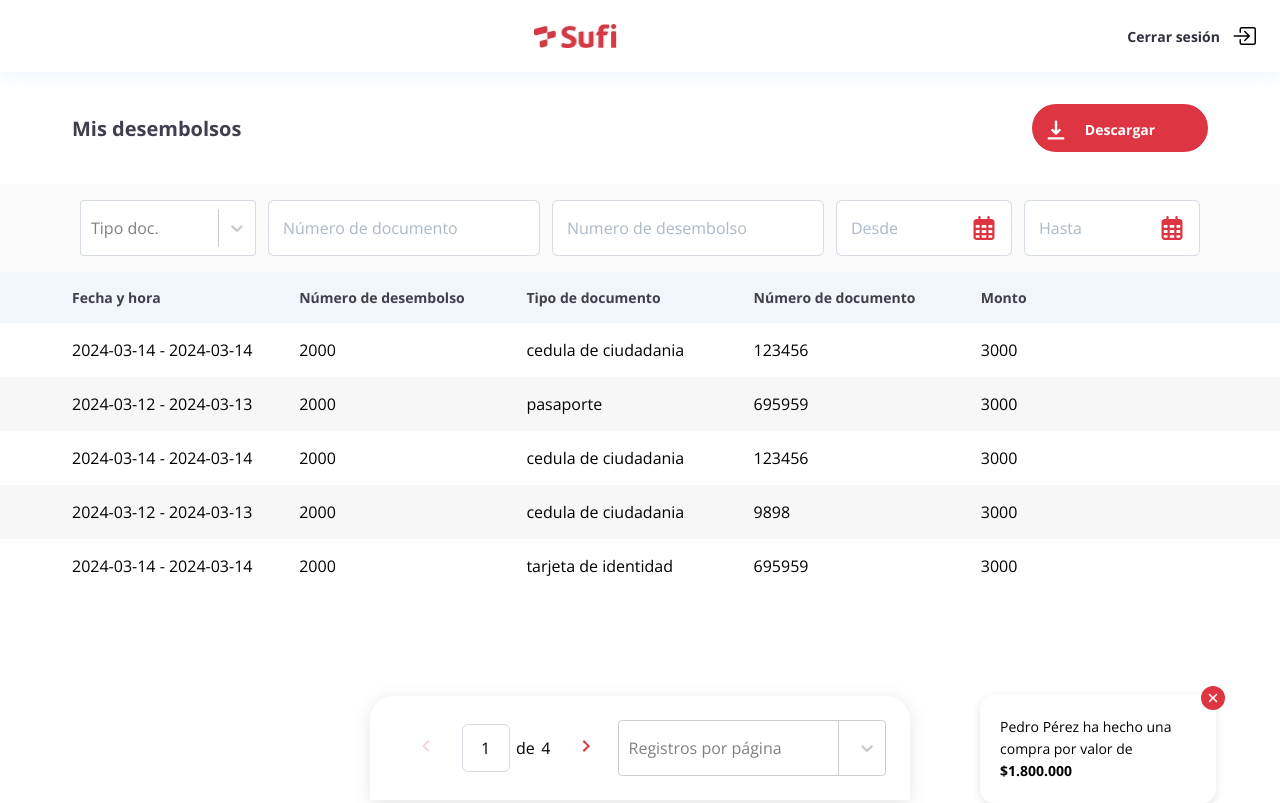
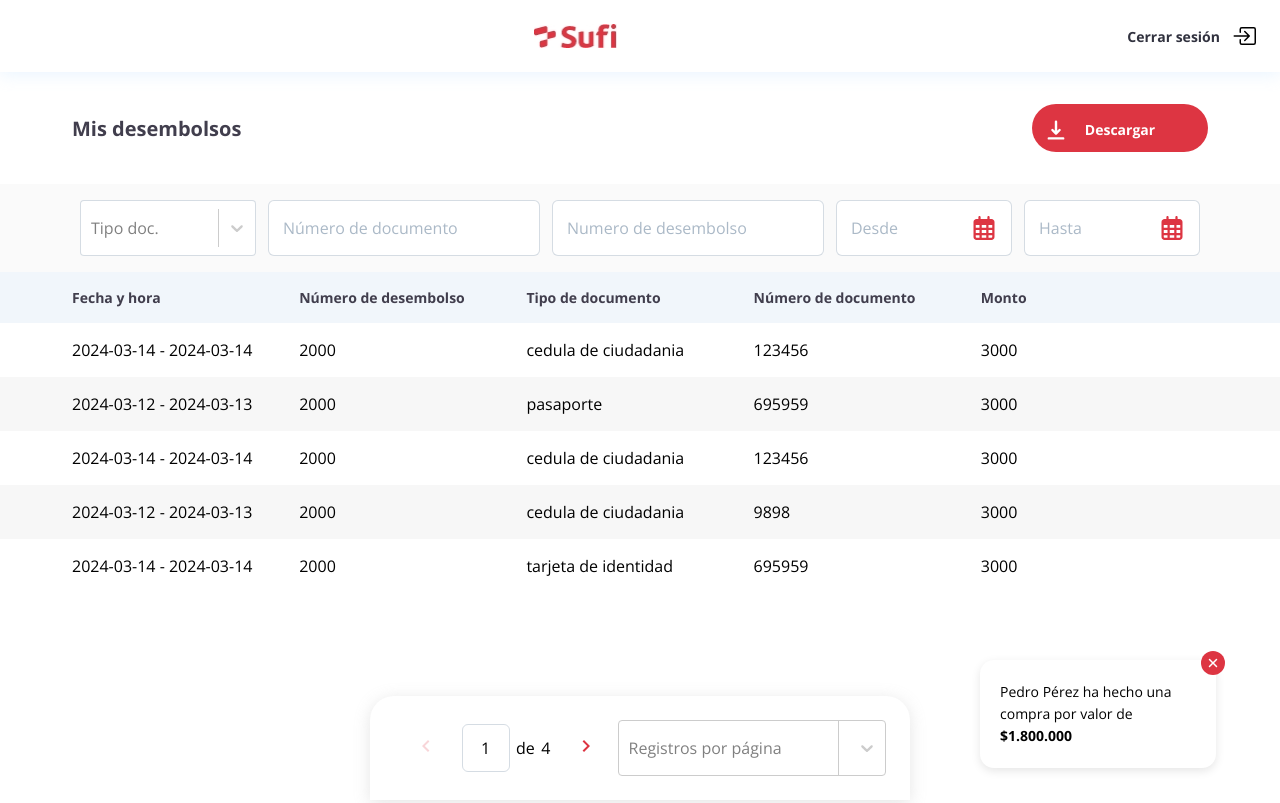
Before and after one commit to ALEXMENDOZ4/Prueba_aplicativo, a React (Vite) app: page /tabla in a window 1280 px wide. Built offline with nearby package versions, Linux system fonts and the light colour scheme; sample sign-in values are in the browser's storage; the HTML template or start-up script is replaced by a standard one.

Commit message:
second commit

```diff
--- a/src/components/Tooltip/styles.ts
+++ b/src/components/Tooltip/styles.ts
@@ -14,9 +14,9 @@ const slideIn = keyframes`
 `;
 
 export const Tooltip = styled.div<{hide: boolean}>`
-    position: absolute;
+    position: fixed;
     right: 4rem;
-    bottom: -5rem;
+    bottom: 2rem;
     background-color: ${colors.white};
     box-shadow: 0px 3px 10px ${colors.colorGray5};
     border-radius: 14px;
--- a/src/pages/Table/styles.ts
+++ b/src/pages/Table/styles.ts
@@ -83,6 +83,9 @@ export const Table = styled.div`
 `;
 
 export const Titles = styled.div`
+  /* position: sticky;
+  top: 0; */
+  /* z-index: 1; */
   display: grid;
   grid-template-columns: 20% 20% 20% 20% 20%;
   background-color: ${colors.white2};
@@ -97,8 +100,9 @@ export const Titles = styled.div`
 `;
 
 export const Information = styled.div`
-  height: 50vh;
-  overflow-y: scroll;
+  height: 100vh;
+  max-height: 350px;
+  overflow-y: auto;
   scrollbar-width: none;
   -ms-overflow-style: none;
 
```
Also changed, not shown: 1 other file (tests, documents, lock files or other folders).
